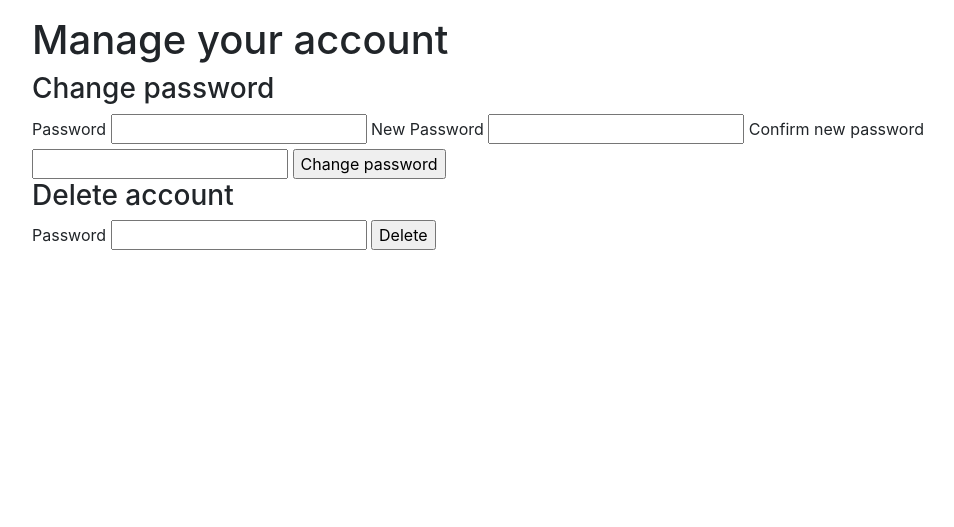
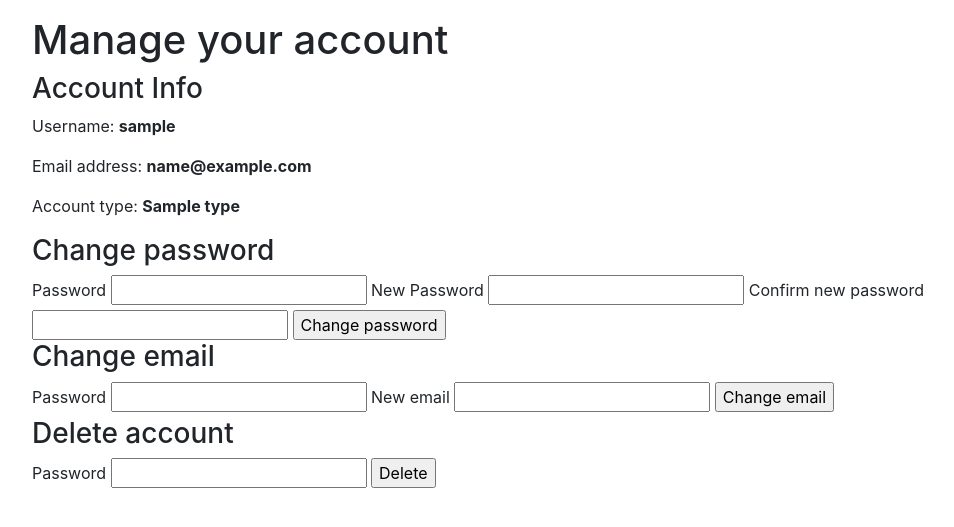
Before and after one commit to guiOsorio/Court-Scheduling-Platform, a Flask app: page /account in a window 1280 px wide. Shown: the part 66-593 px from the top of the page, without its empty margins (53-1007 px from the left). Run offline with Flask 2, Linux system fonts and the light colour scheme; a user stored in the database is signed in; a database or web service that is not in the repository returns one stand-in record (values such as "Sample title"); some libraries are stand-ins or nearby versions.

Commit message:
User can change email

```diff
--- a/app.py
+++ b/app.py
@@ -13,9 +13,9 @@ from helpers.funcs.actions.creates import createSchema, createIndex, createBooki
 from helpers.funcs.actions.deletes import deleteBooking, deleteUserDayBookings, deleteAllUserBookings, deleteAllDayBookings, deleteUserAccount
 from helpers.funcs.actions.gets import getDayBookingsCount, getUserType, getAllUsernames, getCurrDate, getCurrTime, getUpcomingUserBookings, getUserBookingsData, \
     getBookingsData, getDayBookingsCount, getAllBookingsCount, getUserEmail, getBookingInfo, getUserId, getBookingId, getUsername
-from helpers.funcs.actions.updates import updateUserPassword
+from helpers.funcs.actions.updates import updateUserPassword, updateUserEmail
 from helpers.funcs.others import isDatePast, passwordEqualsHash, doesBookingIdExist, showDateToUserFormat
-from helpers.funcs.validations import validateBooking, validateLogin, validateEmail, validateRegistration, validateIndex, validateDate
+from helpers.funcs.validations import validateBooking, validateLogin, validateEmail, validateRegistration, validateIndex, validateDate, validatePassword
 from helpers.funcs.requireds import login_required, admin_required, not_logged_in
 # Own helper lists
 from helpers.variables.lists import numofpeople, courts, courts_all, possibletimes, possibletimesweekend
@@ -508,7 +508,14 @@ def create_admin():
 @app.route("/account", methods=["GET"])
 @login_required
 def account():
-    return render_template("account.html")
+    user_id = session["user_id"]
+
+    username = getUsername(user_id)
+    email_address = getUserEmail(user_id)
+    type = getUserType(user_id)
+    userInfo = {"uname": username, "eaddress": email_address, "type": type}
+
+    return render_template("account.html", userInfo=userInfo)
 
 @app.route("/api/changepassword", methods=["POST"])
 @login_required
@@ -536,6 +543,38 @@ def change_password():
                 msg = f"<p>The password for {username} was modified.</p>"
                 sendEmail(title, msg, recipient)
             return redirect("/account")
+
+@app.route("/api/changeemail", methods=["POST"])
+@login_required
+def change_email():
+    user_id = session["user_id"]
+
+    if "changeemail" in request.form and request.method == "POST":
+        password = request.form.get("password")
+        newemail = request.form.get("newemail")
+        username = getUsername(user_id)
+        recipient = getUserEmail(user_id)
+
+        # Check if password is correct
+        if not validatePassword(password, user_id) or not validateEmail(newemail):
+            return redirect("/account")
+        updateUserEmail(newemail, user_id)
+        flash("Email successfuly updated", "success")
+
+        # Send email to original email account
+        title = f"{appname} - Email modified"
+        msg = f"""<p>The email for {username} was modified.</p>
+                   <p>Your new email is {newemail}.</p>"""
+        sendEmail(title, msg, recipient)
+
+        # Send email to new email account
+        title_newemail = f"{appname} - Email modified"
+        msg_newemail = f"""<p>This email is now the email address for the account {username}.</p>"""
+        sendEmail(title_newemail, msg_newemail, newemail)
+
+        return redirect("/account")
+
+
 
 @app.route("/api/deleteaccount", methods=["POST"])
 @login_required
@@ -568,7 +607,6 @@ if __name__ == '__main__':
 # -------------------------------------------------------------------------------------------------------------------------------------------------------------------------------------
 
 # Account page
-    # show all useful account info (username, email, account type)
     # have option to change email
     # have user be able to change password by email
 # disable unavailable booking hours when user is booking a court
--- a/templates/account.html
+++ b/templates/account.html
@@ -3,6 +3,12 @@
 {% block content %}
 
     <h1>Manage your account</h1>
+
+    <h3>Account Info</h3>
+
+    <p>Username: <strong>{{ userInfo["uname"] }}</strong></p>
+    <p>Email address: <strong>{{ userInfo["eaddress"] }}</strong></p>
+    <p>Account type: <strong>{{ userInfo["type"] }}</strong></p>
 
     <h3>Change password</h3>
 
@@ -19,6 +25,18 @@
         <input type="submit" id="changepassword" name="changepassword" value="Change password">
     </form>
 
+    <h3>Change email</h3>
+
+    <form action="/api/changeemail" method="POST">
+        <label for="password">Password</label>
+        <input type="password" name="password" id="password">
+
+        <label for="newemail">New email</label>
+        <input type="email" name="newemail" id="newemail">
+
+        <input type="submit" id="changeemail" name="changeemail" value="Change email">
+    </form>
+
     <h3>Delete account</h3>
 
     <form action="/api/deleteaccount" method="POST">
```
Also changed, not shown: helpers/funcs/actions/updates.py (+13 -0 lines), helpers/funcs/validations.py (+18 -0 lines), scheduling.db (deleted), 2 other files.
